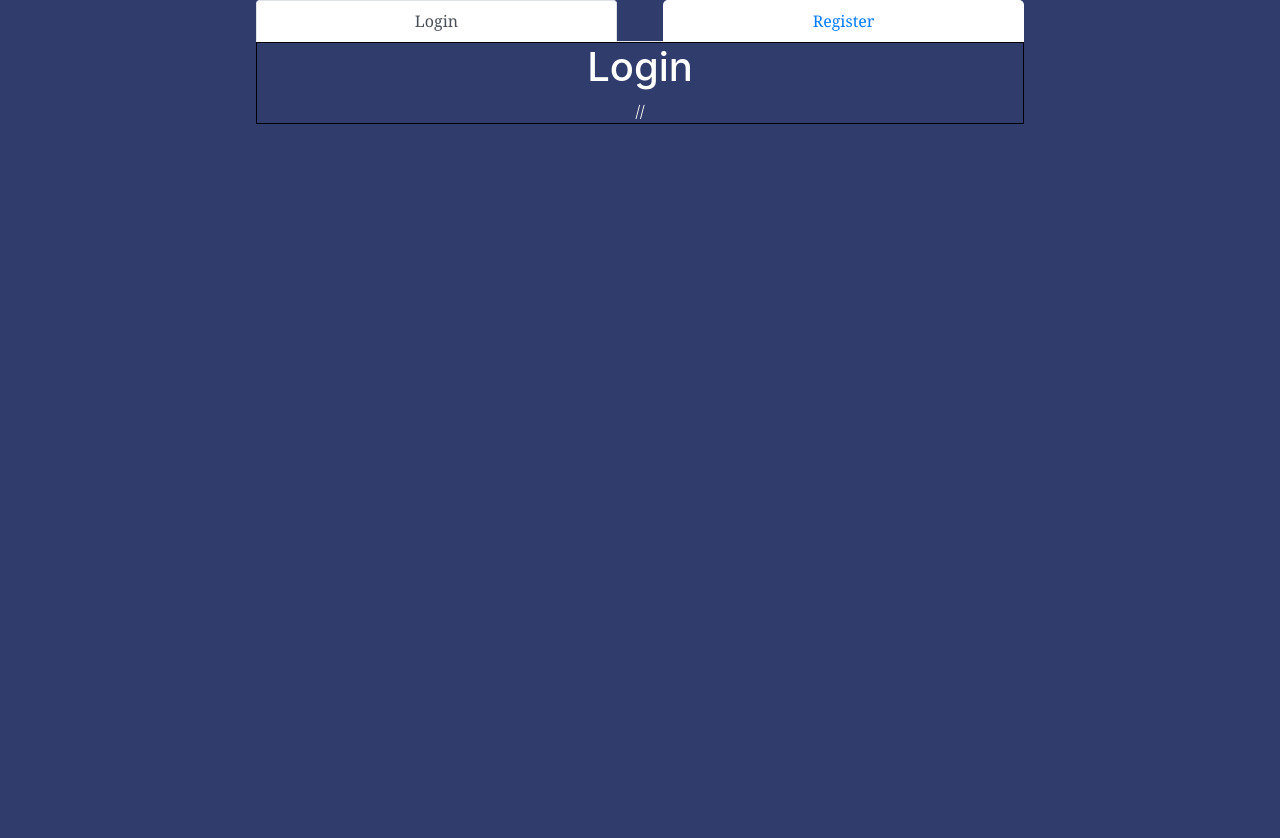
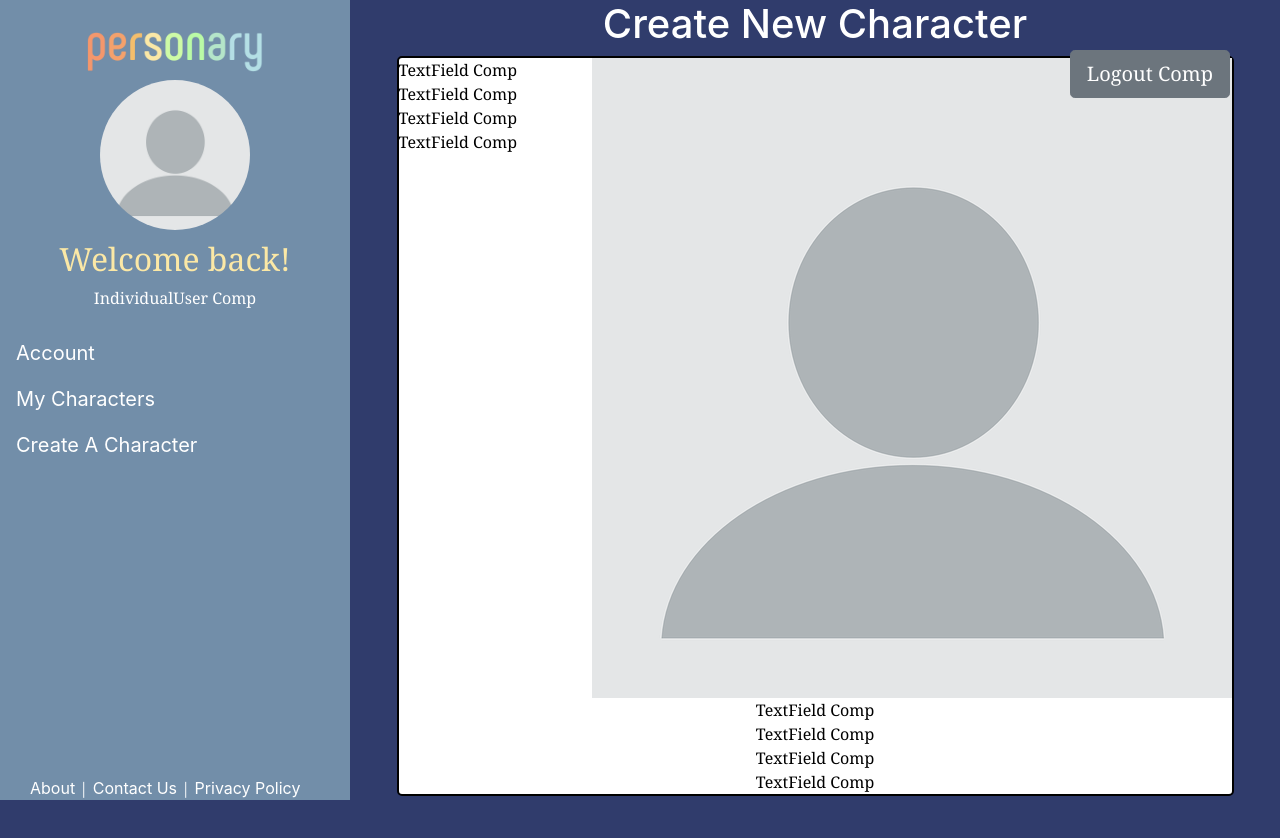
Before and after one commit to Raufeder/BlueBadgeProjectGroup3, a React (Create React App) app: page /createnewcharacter in a window 1280 px wide. Shown: the top 838 px of the page. Built offline with nearby package versions, Linux system fonts and the light colour scheme.

Commit message:
page alignment fixed

```diff
--- a/src/App.js
+++ b/src/App.js
@@ -19,32 +19,32 @@ import CreateCharacter from "./sections/CreateCharacter";
 import MyCharacters from "./sections/MyCharacters";
 
 function App() {
-  const [isLoggedIn, setIsLoggedIn] = useState(false);
+  const [isLoggedIn, setIsLoggedIn] = useState(true);
 
-
+  let pageContainerStyle = {position: "fixed", left: "350px", right: "0px"};
   return (
     <div className="App">
       <Router >
-       {isLoggedIn ? <><SideBar /><Logout /></> : <TabSwitcher /> }
+       {isLoggedIn ? <><SideBar /><Logout /></> : <TabSwitcher setIsLoggedIn={setIsLoggedIn} /> }
        <Switch>
           { isLoggedIn ? <Route exact path="/"><MyCharacters /></Route> : <></> }
           <Route exact path="/account">
-            <Account />
+            <div style={pageContainerStyle}><Account /></div>
           </Route>
           <Route exact path="/mycharacters">
-            <MyCharacters />
+            <div style={pageContainerStyle}><MyCharacters /></div>
           </Route>
           <Route exact path="/createnewcharacter">
-            <CreateCharacter />
+            <div style={pageContainerStyle}><CreateCharacter /></div>
           </Route>
           <Route exact path="/about">
-            <About />
+            <div style={pageContainerStyle}><About /></div>
           </Route>
           <Route exact path="/contactus">
-            <ContactUs />
+            <div style={pageContainerStyle}><ContactUs /></div>
           </Route>
           <Route exact path="/privacypolicy">
-            <PrivacyPolicy />
+            <div style={pageContainerStyle}><PrivacyPolicy /></div>
           </Route>
         </Switch>
       </Router>
--- a/src/auth/TabSwitcher.js
+++ b/src/auth/TabSwitcher.js
@@ -40,7 +40,7 @@ const TabSwitcher = (props) => {
             </Nav>
             <TabContent style={{border: "1px solid black"}} activeTab={activeTab}>
                 <TabPane tabId="1">
-                    <Login />
+                    <Login setIsLoggedIn={props.setIsLoggedIn} />
                 </TabPane>
                 <TabPane tabId="2">
                     <Register />
--- a/src/components/EditFieldInput.js
+++ b/src/components/EditFieldInput.js
@@ -3,7 +3,7 @@ import React from "react";
 const EditFieldInput = (props) => {
 
     return (
-        <div>TextField Comp</div>
+        <div style={{color:"black"}}>TextField Comp</div>
     )
 };
 
--- a/src/components/Logout.js
+++ b/src/components/Logout.js
@@ -4,7 +4,7 @@ import {Button} from "reactstrap";
 const Logout = (props) => {
 
     return (
-        <div style={{position: "absolute", top: "50px", right: "50px"}}>
+        <div style={{position: "absolute", top: "50px", right: "50px", zIndex: "100"}}>
             <Button color="secondary" size="lg">Logout Comp</Button>
         </div>
     )
--- a/src/sections/CreateCharacter.js
+++ b/src/sections/CreateCharacter.js
@@ -1,14 +1,30 @@
-import React from "react";
+import React, {useState} from "react";
 import EditFieldInput from "../components/EditFieldInput";
 
+import userImg from "../assets/userimg.png";
+
 const CreateCharacter = (props) => {
-
+    const [mode, setMode] = useState("Edit");
     return (
-        <div>CreateCharacter Comp
-            <EditFieldInput />
-            <EditFieldInput />
-            <EditFieldInput />
-            <EditFieldInput />
+        <div style={{ marginLeft: "auto", marginRight: "auto", width: "90%"}}>
+            <h1 style={{}}>Create New Character</h1>
+            <div class="characterBody" style={{ backgroundColor: "white", border: "2px solid black", borderRadius: "5px" }} >
+                <div class="characterTopContainer" style={{overflow: "auto" }}>
+                    <div class="leftOfPicText" style={{ float: "left" }}>
+                        <EditFieldInput inMode={mode} />
+                        <EditFieldInput inMode={mode} />
+                        <EditFieldInput inMode={mode} />
+                        <EditFieldInput inMode={mode} />
+                    </div>
+                    <div class="picContainer" style={{ float:"right"}}><img src={userImg} alt="User Profile Picture" /></div>
+                </div>
+                <div class="underPicText">
+                    <EditFieldInput inMode={mode} />
+                    <EditFieldInput inMode={mode} />
+                    <EditFieldInput inMode={mode} />
+                    <EditFieldInput inMode={mode} />
+                </div>
+            </div>
         </div>
     )
 };
--- a/src/sections/Sidebar.js
+++ b/src/sections/Sidebar.js
@@ -11,8 +11,8 @@ import IndividualUser from "../components/IndividualUser";
 const Sidebar = (props) => {
 
     return (
+        <div className="mainSidebar">
 
-        <div className="mainSidebar">
             <div>
             <img className="sidebarLogo" src={logo} alt="personary logo"/>
             </div>
```
